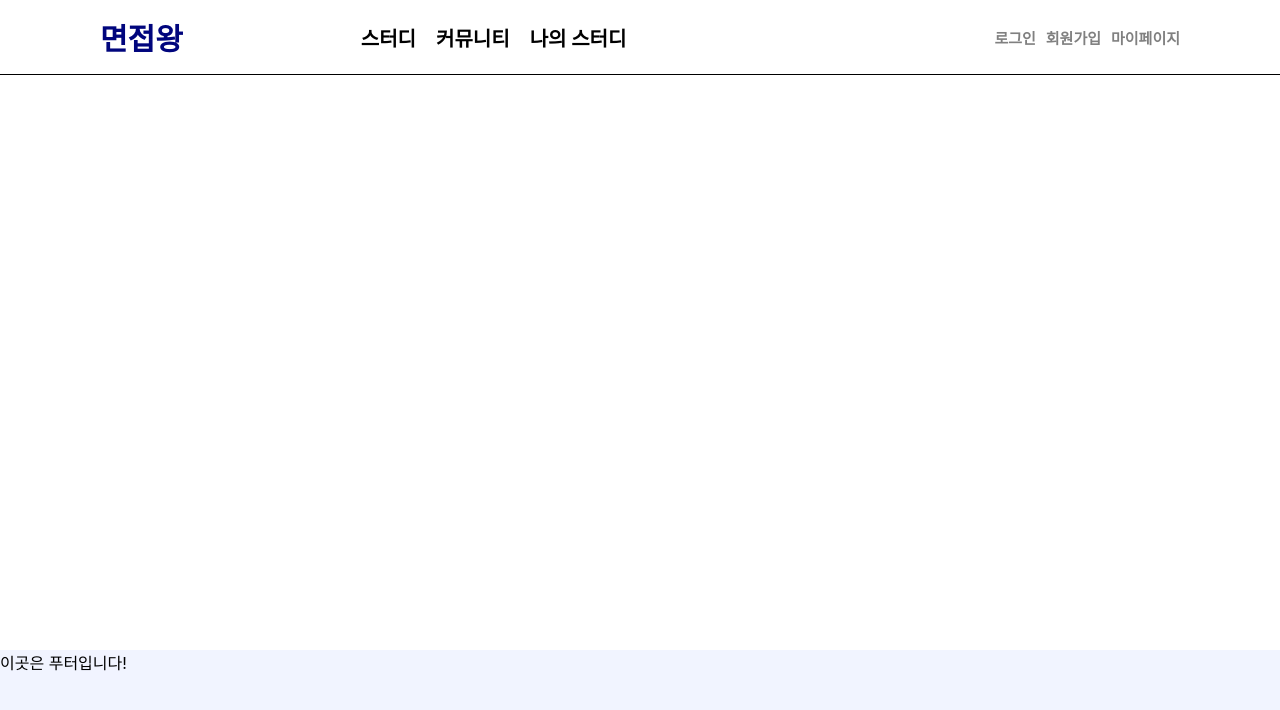
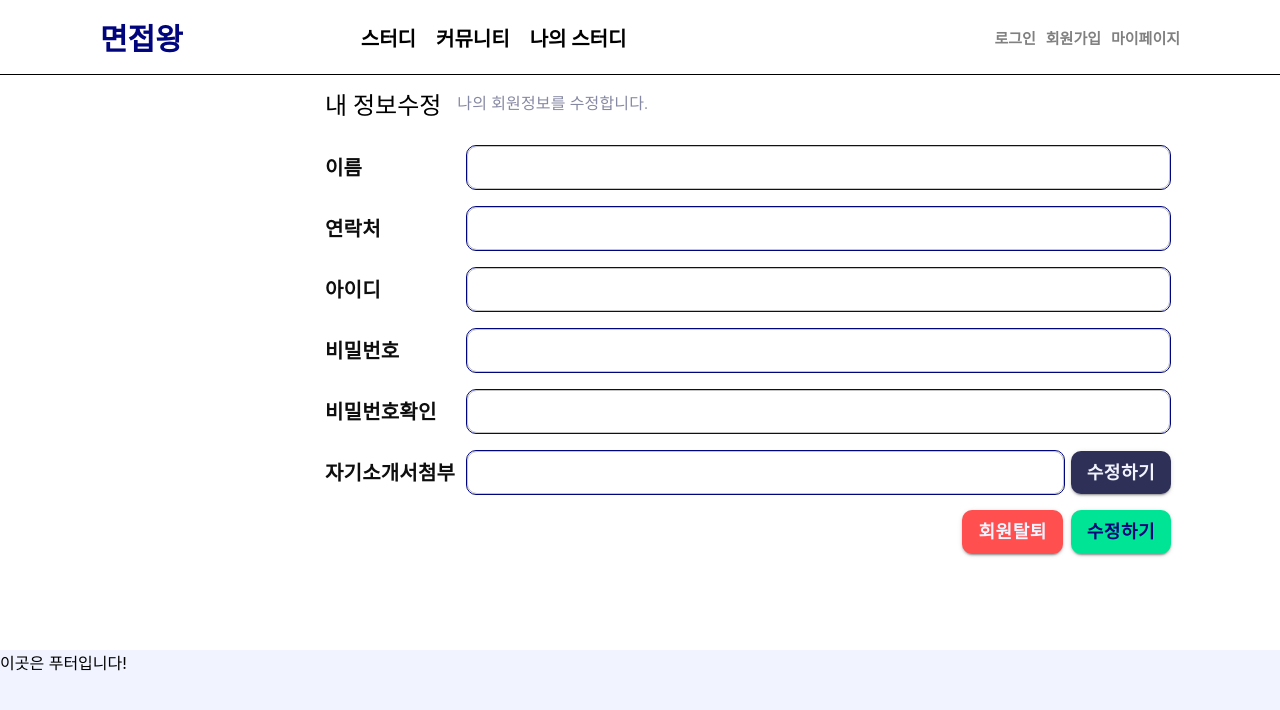
Before and after one commit to Interviewking13/Interview, a React (Create React App) app: page /mypage/userinfo/modify in a window 1280 px wide. Shown: the top 710 px of the page. Built offline with nearby package versions, Linux system fonts and the light colour scheme.

Commit message:
mypage_userinfo_modify

```diff
--- a/src/App.tsx
+++ b/src/App.tsx
@@ -12,7 +12,7 @@ import SignupPage from "./pages/login/SignupPage";
 import StudyApply from "./pages/mypage/components/StudyApply";
 import UserInfo from "./pages/mypage/components/UserInfo";
 import UserStudy from "./pages/mypage/components/UserStudy";
-import InfoChange from "./pages/mypage/components/InfoChange";
+import Modify from "./pages/mypage/components/Modify";
 
 import { Feedback } from "./pages/study/Feedback";
 import Information from "./pages/study/Information";
@@ -32,10 +32,7 @@ function App() {
                 <Route path="studyapply" element={<StudyApply />} />
                 <Route path="userinfo" element={<UserInfo />} />
               </Route>
-              <Route
-                path="/mypage/userinfo/infochange"
-                element={<InfoChange />}
-              />
+              <Route path="/mypage/userinfo/modify" element={<Modify />} />
 
               <Route path="/login" element={<LoginPage />} />
               <Route path="/login/signup" element={<SignupPage />} />
--- a/src/pages/mypage/components/InfoChange.tsx
+++ b/src/pages/mypage/components/Modify.tsx
@@ -6,7 +6,7 @@ import { styled } from "@mui/material";
 
 const MenuButton = () => {
   return (
-    <Grid container spacing={1} justifyContent="flex-end">
+    <>
       <Grid item>
         <StyledDeleteButton variant="contained" sx={{ gap: "5px" }}>
           회원탈퇴
@@ -15,11 +15,11 @@ const MenuButton = () => {
       <Grid item>
         <StyledModifyButton variant="contained">수정하기</StyledModifyButton>
       </Grid>
-    </Grid>
+    </>
   );
 };
 
-const InfoChange = () => {
+const Modify = () => {
   return (
     <StyledContainer>
       <Grid container spacing={2}>
@@ -34,7 +34,12 @@ const InfoChange = () => {
       </Grid>
       {/**  페이지내용 */}
       <form>
-        <Grid container rowSpacing={2} alignItems="center">
+        <Grid
+          container
+          rowSpacing={2}
+          alignItems="center"
+          sx={{ marginTop: "7px" }}
+        >
           <Grid item xs={2}>
             <StyledInfoName>이름</StyledInfoName>
           </Grid>
@@ -77,13 +82,20 @@ const InfoChange = () => {
           </Grid>
 
           {/* 버튼1, 버튼2 */}
-          <MenuButton />
+          <Grid
+            container
+            spacing={1}
+            sx={{ marginTop: "7px" }}
+            justifyContent="flex-end"
+          >
+            <MenuButton />
+          </Grid>
         </Grid>
       </form>
     </StyledContainer>
   );
 };
-export default InfoChange;
+export default Modify;
 
 const StyledContainer = styled(Box)`
   width: 66.1%;
@@ -92,9 +104,7 @@ const StyledContainer = styled(Box)`
   padding-left: 0;
 `;
 // 내정보수정 타이틀 스타일
-const StyledTitle = styled(Typography)`
-  color: #00e595;
-`;
+const StyledTitle = styled(Typography)``;
 // 내정보를 수정하세요 서브타이틀 스타일
 const StyledSubTitle = styled(Typography)`
   color: #8689a3;
@@ -110,6 +120,7 @@ const StyledTextField = styled(TextField)(({ theme }) => ({
   "& .MuiInputBase-root": {
     height: "45px",
     borderRadius: "10px",
+    border: "1px #00057D solid",
   },
 }));
 
--- a/src/pages/mypage/components/UserInfo.tsx
+++ b/src/pages/mypage/components/UserInfo.tsx
@@ -13,8 +13,8 @@ import { useNavigate } from "react-router-dom";
 
 const UserInfo = () => {
   const navigate = useNavigate();
-  const onClickMypageMain = () => {
-    navigate("/mypage/userinfo/infochange"); // useNavigate 사용하여 페이지 이동
+  const onClickModify = () => {
+    navigate("/mypage/userinfo/Modify"); // useNavigate 사용하여 페이지 이동
   };
 
   return (
@@ -24,7 +24,7 @@ const UserInfo = () => {
           <Typography> 면접왕 준영님, 어서오세요. </Typography>
         </Grid>
         <Grid item>
-          <IconButton onClick={onClickMypageMain}>
+          <IconButton onClick={onClickModify}>
             <SettingsIcon />
           </IconButton>
         </Grid>
```
